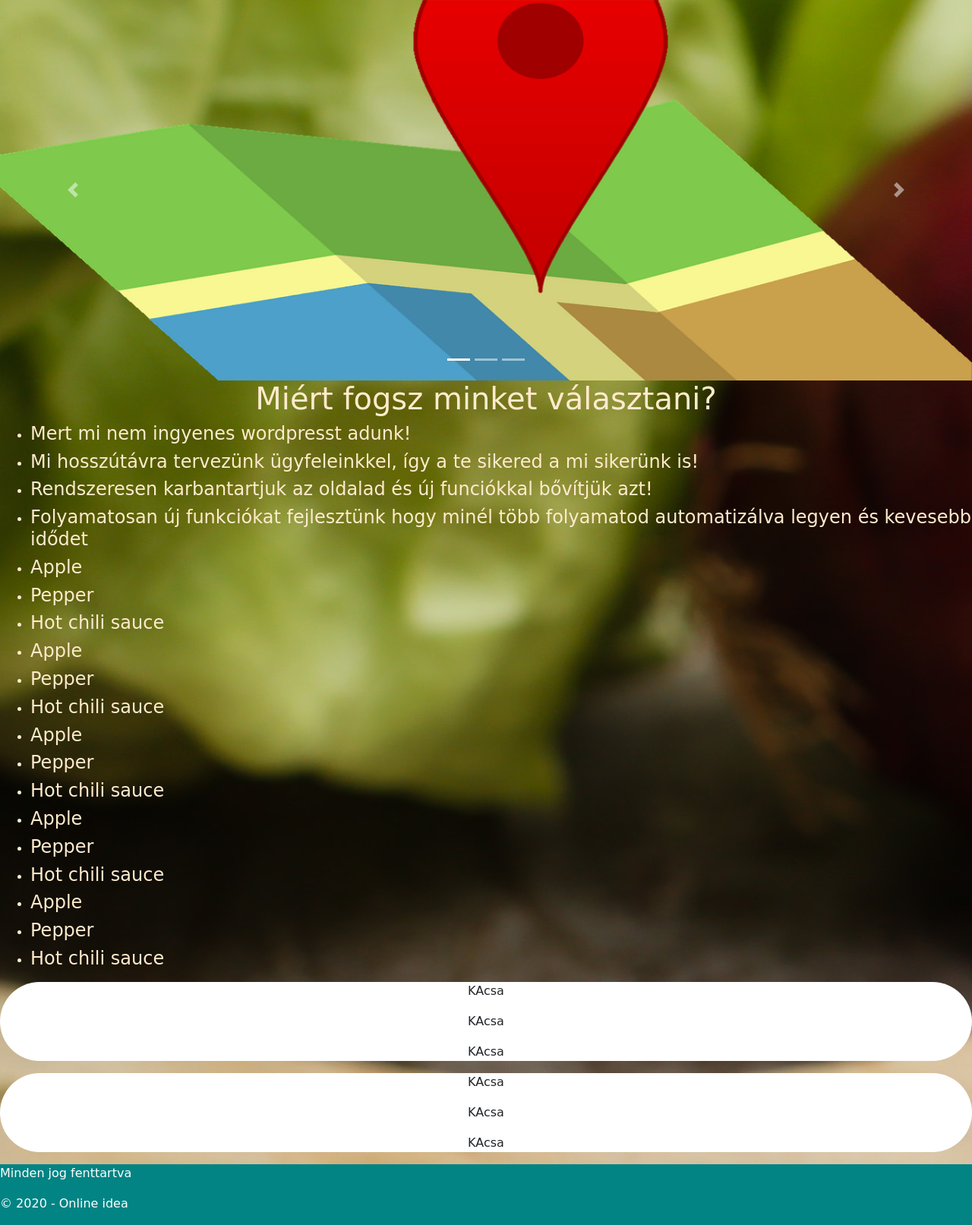
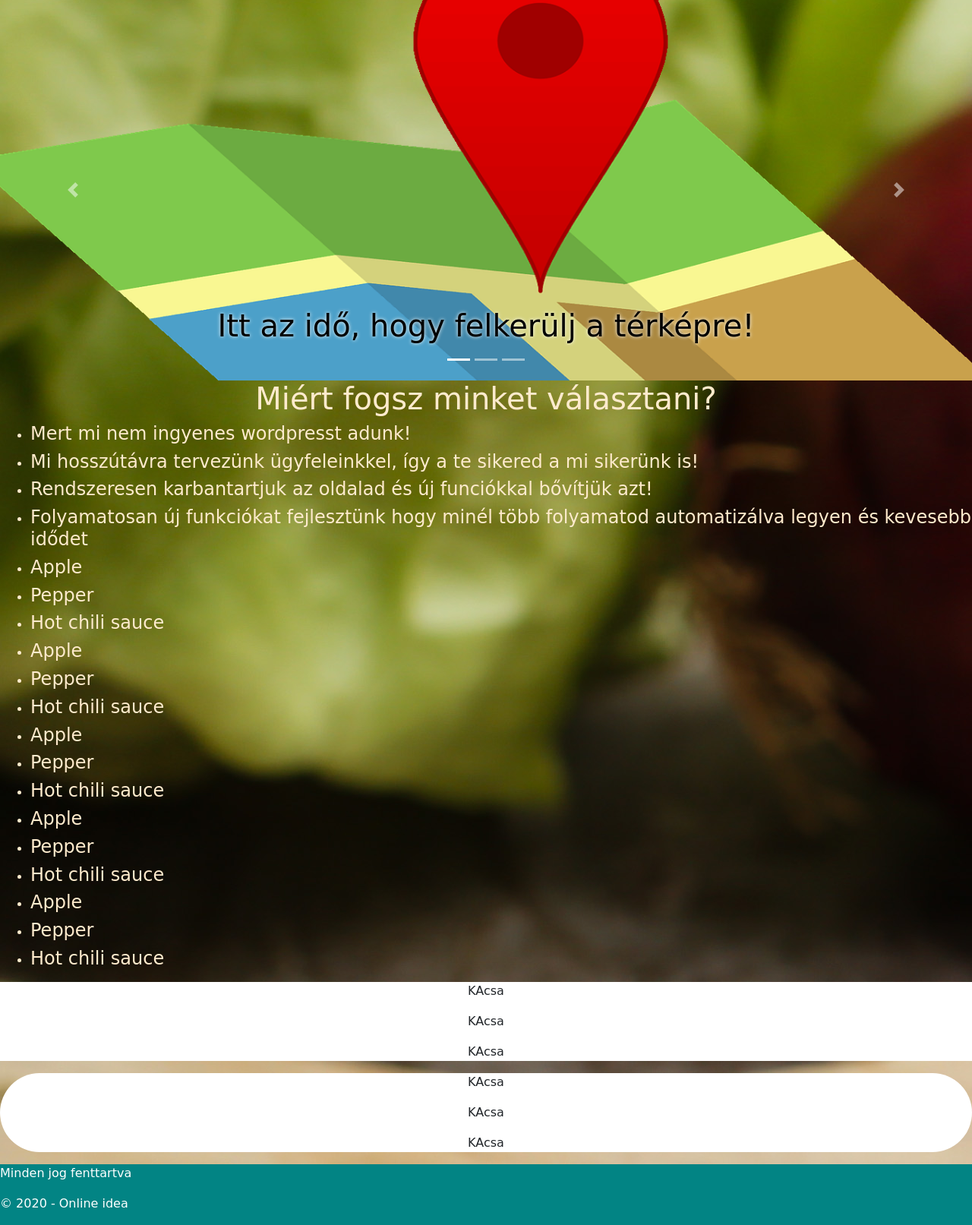
Before and after one commit to szellgergo/szellgergo.github.io, a PHP site: page / in a window 1280 px wide. Shown: the part 124-1737 px from the top of the page at 76% size. Run offline with PHP 8.4, Linux system fonts and the light colour scheme; some web fonts are replaced.

Commit message:
kis fejlesztés

```diff
--- a/css/index.css
+++ b/css/index.css
@@ -33,6 +33,10 @@ footer{
     color:white !important;
 
 }
+.slide-text{
+    color: black;
+    text-shadow: 0 0 5px white;
+}
 #centertext{
     border-top: 100px;
     text-align: center !important;
@@ -47,7 +51,7 @@ footer{
 #twomain{
     text-align: center !important;
     background-color: white;
-    border-radius: 5rem;
+
 }
 #treemain{
     text-align: center !important;
--- a/index.html
+++ b/index.html
@@ -51,13 +51,15 @@
     <div class="carousel-inner">
       <div class="carousel-item active">
         <img class="d-block w-100" src="img/map.png" alt="First slide">
+        <div class="carousel-caption d-none d-md-block">
+          <h1 class="slide-text">Itt az idő, hogy felkerülj a térképre!</h1>
+      </div>
       </div>
       <div class="carousel-item">
         <img class="d-block w-100" src="http://onlineidea.hu/wp-content/uploads/2017/02/macbook-606763_1920-1361x533.jpg" alt="Second slide">
         <div class="carousel-caption d-none d-md-block">
-            <h1>Itt az idő hogy megmutasd magad!</h1>
-            <p>Pali!</p>
-          </div>
+            <h1 class="slide-text">Itt az idő hogy megmutasd magad!</h1>
+        </div>
       </div>
       <div class="carousel-item">
         <img class="d-block w-100" src="http://onlineidea.hu/wp-content/uploads/2017/02/android-1869510_1920-1361x533.jpg" alt="Third slide">
```
